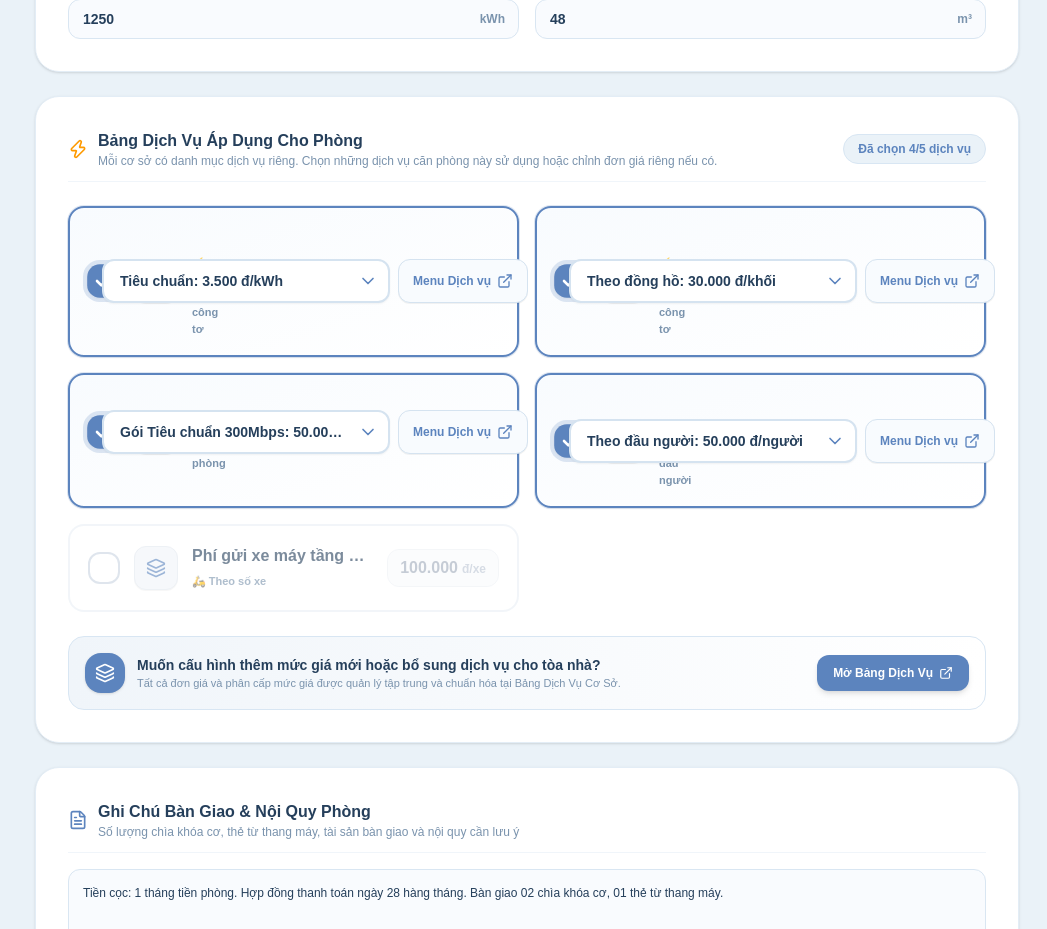
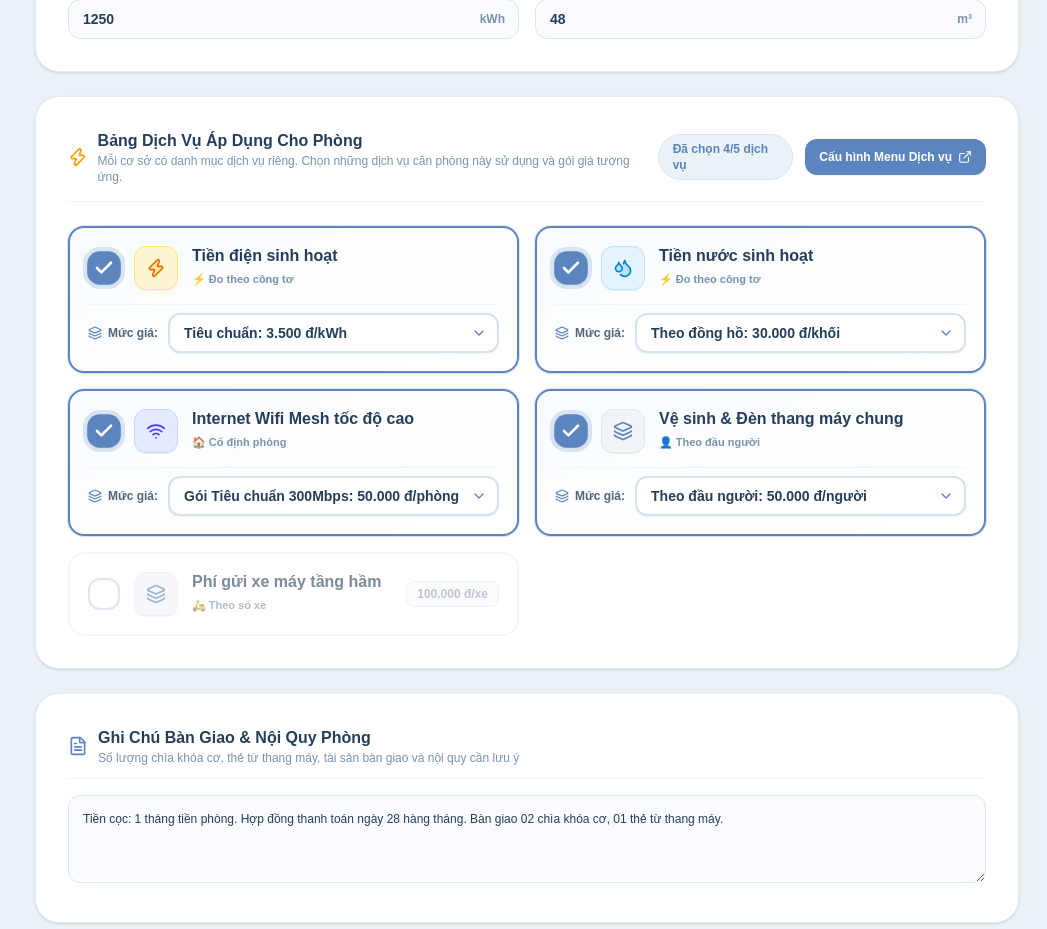
Before and after one commit to ngocnh05/honu_home, a Next.js app: page /rooms/P001/edit in a window 1280 px wide. Shown: the part 1620-2549 px from the top of the page, without its empty margins (233-1280 px from the left). Built offline with nearby package versions, Linux system fonts and the light colour scheme.

Commit message:
refactor(rooms): consolidate menu button into header and use 2-tier card layout to prevent text clipping

```diff
--- a/src/components/rooms/create-room-view.tsx
+++ b/src/components/rooms/create-room-view.tsx
@@ -1217,7 +1217,7 @@ export function CreateRoomView() {
 
         {/* 5. Card: Bảng Dịch Vụ Áp Dụng Cho Căn Hộ */}
         <div className="bg-white rounded-3xl border border-[#E3EDF6] shadow-sm p-8 space-y-6 w-full">
-          <div className="flex flex-col sm:flex-row sm:items-center justify-between gap-2 pb-3 border-b border-[#F0F5FA]">
+          <div className="flex flex-col sm:flex-row sm:items-center justify-between gap-3 pb-4 border-b border-[#F0F5FA]">
             <div className="flex items-center gap-2.5">
               <Zap className="w-5 h-5 text-amber-500" />
               <div>
@@ -1225,16 +1225,27 @@ export function CreateRoomView() {
                   Bảng Dịch Vụ Áp Dụng Cho Phòng
                 </h3>
                 <p className="text-xs text-[#7A93AD]">
-                  Mỗi cơ sở có danh mục dịch vụ riêng. Chọn những dịch vụ căn phòng này sử dụng hoặc chỉnh đơn giá riêng nếu có.
+                  Mỗi cơ sở có danh mục dịch vụ riêng. Chọn những dịch vụ căn phòng này sử dụng và gói giá tương ứng.
                 </p>
               </div>
             </div>
-            <span className="text-xs font-bold text-[#5C84BE] bg-[#EAF2F8] px-3.5 py-1.5 rounded-full border border-[#D8E6F3] self-start sm:self-center">
-              Đã chọn {roomServices.filter((s) => s.selected).length}/{roomServices.length} dịch vụ
-            </span>
+
+            <div className="flex items-center gap-3 self-start sm:self-center">
+              <span className="text-xs font-bold text-[#5C84BE] bg-[#EAF2F8] px-3.5 py-1.5 rounded-full border border-[#D8E6F3]">
+                Đã chọn {roomServices.filter((s) => s.selected).length}/{roomServices.length} dịch vụ
+              </span>
+              <Link
+                href="/services"
+                className="h-9 px-3.5 rounded-xl bg-[#5C84BE] hover:bg-[#4A72AC] text-white text-xs font-bold shadow-xs hover:shadow-md transition-all flex items-center gap-1.5 cursor-pointer shrink-0"
+                title="Quản lý và thêm sửa biểu giá tại Menu Dịch vụ cơ sở"
+              >
+                <span>Cấu hình Menu Dịch vụ</span>
+                <ExternalLink className="w-3.5 h-3.5" />
+              </Link>
+            </div>
           </div>
 
-          {/* Danh sách checkbox dịch vụ của cơ sở */}
+          {/* Danh sách checkbox dịch vụ của cơ sở (Bố cục 2 tầng: Tầng 1 Tên đầy đủ không bị che, Tầng 2 Combobox to rộng 100%) */}
           <div className="grid grid-cols-1 md:grid-cols-2 gap-4">
             {roomServices.map((srv) => {
               const isElec = srv.name.toLowerCase().includes("điện");
@@ -1247,16 +1258,16 @@ export function CreateRoomView() {
               return (
                 <div
                   key={srv.id}
-                  className={`p-4 sm:p-4.5 rounded-2xl border-2 transition-all flex flex-col justify-between gap-3.5 ${
+                  className={`p-4 sm:p-5 rounded-2xl border-2 transition-all flex flex-col justify-between gap-3.5 ${
                     srv.selected
                       ? "border-[#5C84BE] bg-gradient-to-br from-[#F8FBFE] to-white shadow-xs ring-1 ring-[#5C84BE]/20"
                       : "border-[#EAF0F6] bg-white opacity-60 hover:opacity-100 hover:border-slate-300"
                   }`}
                 >
-                  {/* Hàng 1: Nút Checkbox to, Icon to, Tên dịch vụ, và Chọn mức giá dạng Combobox to */}
-                  <div className="flex flex-col sm:flex-row sm:items-center justify-between gap-3.5">
+                  {/* TẦNG 1: Tên dịch vụ hiển thị trọn vẹn, không bao giờ bị cắt chữ/che chữ */}
+                  <div className="flex items-center justify-between gap-3">
                     <div className="flex items-center gap-3.5 min-w-0">
-                      {/* Nút Checkbox to rõ: Bấm trực tiếp vào đây để bật/tắt dịch vụ */}
+                      {/* Nút Checkbox to rõ */}
                       <button
                         type="button"
                         onClick={() => toggleRoomService(srv.id)}
@@ -1270,7 +1281,7 @@ export function CreateRoomView() {
                         {srv.selected && <Check className="w-5 h-5 stroke-[3]" />}
                       </button>
 
-                      {/* Icon Dịch vụ (Click để toggle nhanh) */}
+                      {/* Icon Dịch vụ */}
                       <div
                         onClick={() => toggleRoomService(srv.id)}
                         className={`w-11 h-11 rounded-xl flex items-center justify-center shrink-0 shadow-2xs cursor-pointer select-none transition-transform hover:scale-105 ${
@@ -1300,7 +1311,7 @@ export function CreateRoomView() {
                         onClick={() => toggleRoomService(srv.id)}
                         className="min-w-0 cursor-pointer select-none"
                       >
-                        <span className="text-sm sm:text-base font-black text-[#253F5B] block truncate hover:text-[#5C84BE] transition-colors">
+                        <span className="text-sm sm:text-base font-black text-[#253F5B] block hover:text-[#5C84BE] transition-colors leading-tight">
                           {srv.name}
                         </span>
                         <span className="text-[11px] text-[#7A93AD] font-bold inline-flex items-center gap-1 mt-0.5">
@@ -1315,15 +1326,28 @@ export function CreateRoomView() {
                       </div>
                     </div>
 
-                    {/* Vùng chọn mức giá Combobox TO hoặc hiển thị đơn giá chuẩn khi không có nhiều gói */}
-                    {srv.selected && srv.priceOptions && srv.priceOptions.length > 0 ? (
-                      <div className="flex items-center gap-2 w-full sm:w-auto shrink-0 justify-end">
-                        {/* Combobox TO, RỘNG, DỄ BẤM - KHÔNG BỊ TRÙNG LẶP */}
-                        <div className="relative w-full sm:w-72">
+                    {/* Khi chưa tick chọn: hiển thị nhãn giá tham chiếu */}
+                    {!srv.selected && (
+                      <span className="text-xs font-bold font-mono text-slate-400 bg-slate-50 px-2.5 py-1 rounded-lg border border-slate-200 shrink-0">
+                        {formatPrice(srv.price)} {srv.unit}
+                      </span>
+                    )}
+                  </div>
+
+                  {/* TẦNG 2: COMBOBOX LỰA CHỌN MỨC GIÁ RỘNG THOẢI MÁI, KHÔNG BỊ CO CỤM */}
+                  {srv.selected && (
+                    <div className="pt-2 border-t border-[#EDF4FA] flex items-center gap-2.5">
+                      <div className="flex items-center gap-1.5 text-xs font-bold text-[#526579] shrink-0">
+                        <Layers className="w-3.5 h-3.5 text-[#5C84BE]" />
+                        <span className="hidden sm:inline">Mức giá:</span>
+                      </div>
+
+                      {srv.priceOptions && srv.priceOptions.length > 0 ? (
+                        <div className="relative flex-1">
                           <select
                             value={srv.selectedOptionId || srv.priceOptions[0]?.id}
                             onChange={(e) => handleServiceOptionChange(srv.id, e.target.value)}
-                            className="w-full h-11 pl-4 pr-10 rounded-xl border-2 border-[#D5E3F0] bg-white text-xs sm:text-sm font-bold text-[#253F5B] hover:border-[#5C84BE] focus:border-[#5C84BE] focus:ring-3 focus:ring-[#5C84BE]/20 outline-none transition-all cursor-pointer shadow-xs appearance-none truncate"
+                            className="w-full h-10 pl-3.5 pr-9 rounded-xl border-2 border-[#D5E3F0] bg-white text-xs sm:text-sm font-bold text-[#253F5B] hover:border-[#5C84BE] focus:border-[#5C84BE] focus:ring-3 focus:ring-[#5C84BE]/20 outline-none transition-all cursor-pointer shadow-xs appearance-none"
                           >
                             {srv.priceOptions.map((opt) => (
                               <option key={opt.id} value={opt.id} className="py-1">
@@ -1331,76 +1355,21 @@ export function CreateRoomView() {
                               </option>
                             ))}
                           </select>
-                          <ChevronDown className="w-5 h-5 text-[#5C84BE] pointer-events-none absolute right-3 top-1/2 -translate-y-1/2" />
+                          <ChevronDown className="w-4 h-4 text-[#5C84BE] pointer-events-none absolute right-3 top-1/2 -translate-y-1/2" />
                         </div>
-
-                        {/* Nút sang Menu Dịch Vụ */}
-                        <Link
-                          href="/services"
-                          className="h-11 px-3.5 rounded-xl border border-[#D5E3F0] bg-[#F8FBFE] hover:bg-[#EDF4FA] text-[#5C84BE] text-xs font-bold shrink-0 flex items-center gap-1.5 transition-colors shadow-2xs"
-                          title="Quản lý và thêm mức giá mới tại Menu Dịch vụ"
-                        >
-                          <span className="hidden sm:inline">Menu Dịch vụ</span>
-                          <ExternalLink className="w-4 h-4" />
-                        </Link>
-                      </div>
-                    ) : srv.selected ? (
-                      <div className="flex items-center gap-3 shrink-0 self-end sm:self-center">
-                        <div className="flex items-baseline gap-1 bg-[#F4F8FC] px-3.5 py-2 rounded-xl border border-[#E3EDF6]">
-                          <span className="text-base sm:text-lg font-black font-mono text-[#5C84BE]">
-                            {formatPrice(srv.price)}
-                          </span>
-                          <span className="text-xs font-black text-[#253F5B]">
-                            {srv.unit}
+                      ) : (
+                        <div className="flex-1 flex items-center justify-between bg-white px-3.5 py-2 rounded-xl border border-[#D5E3F0] text-xs font-bold text-[#253F5B]">
+                          <span>Mặc định cơ sở</span>
+                          <span className="font-mono text-[#5C84BE] font-black">
+                            {formatPrice(srv.price)} {srv.unit}
                           </span>
                         </div>
-                        <Link
-                          href="/services"
-                          className="h-10 px-3 rounded-xl border border-[#D5E3F0] bg-[#F8FBFE] hover:bg-[#EDF4FA] text-[#5C84BE] text-xs font-bold shrink-0 flex items-center gap-1 transition-colors"
-                        >
-                          <span>Menu Dịch vụ</span>
-                          <ExternalLink className="w-3.5 h-3.5" />
-                        </Link>
-                      </div>
-                    ) : (
-                      /* Khi chưa chọn: hiển thị mờ đơn vị cơ sở */
-                      <div className="flex items-baseline gap-1 bg-slate-50 px-3 py-1.5 rounded-xl border border-slate-200 opacity-60 shrink-0 self-end sm:self-center">
-                        <span className="text-sm sm:text-base font-bold font-mono text-slate-500">
-                          {formatPrice(srv.price)}
-                        </span>
-                        <span className="text-xs font-bold text-slate-400">
-                          {srv.unit}
-                        </span>
-                      </div>
-                    )}
-                  </div>
+                      )}
+                    </div>
+                  )}
                 </div>
               );
             })}
-          </div>
-
-          {/* Banner Hướng Dẫn Quản Lý Bảng Giá Dịch Vụ Cơ Sở */}
-          <div className="p-4 rounded-2xl bg-gradient-to-r from-[#F0F5FA] to-white border border-[#D8E6F3] flex flex-col sm:flex-row sm:items-center justify-between gap-3 text-xs text-[#526579]">
-            <div className="flex items-center gap-3">
-              <div className="w-10 h-10 rounded-2xl bg-[#5C84BE] text-white flex items-center justify-center shrink-0 shadow-sm">
-                <Layers className="w-5 h-5" />
-              </div>
-              <div>
-                <span className="font-bold text-[#253F5B] block text-xs sm:text-sm">
-                  Muốn cấu hình thêm mức giá mới hoặc bổ sung dịch vụ cho tòa nhà?
-                </span>
-                <span className="text-[11px] text-[#7A93AD]">
-                  Tất cả đơn giá và phân cấp mức giá được quản lý tập trung và chuẩn hóa tại Bảng Dịch Vụ Cơ Sở.
-                </span>
-              </div>
-            </div>
-            <Link
-              href="/services"
-              className="px-4 py-2.5 rounded-xl bg-[#5C84BE] hover:bg-[#4A72AC] text-white font-bold text-xs shadow-md hover:shadow-lg transition-all shrink-0 flex items-center justify-center gap-1.5 cursor-pointer"
-            >
-              <span>Mở Menu Bảng Giá Dịch Vụ</span>
-              <span>↗</span>
-            </Link>
           </div>
         </div>
 
--- a/src/components/rooms/edit-room-view.tsx
+++ b/src/components/rooms/edit-room-view.tsx
@@ -1267,7 +1267,7 @@ export function EditRoomView({ room }: EditRoomViewProps) {
 
         {/* 5. Card: Bảng Dịch Vụ Áp Dụng Cho Căn Hộ */}
         <div className="bg-white rounded-3xl border border-[#E3EDF6] shadow-sm p-8 space-y-6 w-full">
-          <div className="flex flex-col sm:flex-row sm:items-center justify-between gap-2 pb-3 border-b border-[#F0F5FA]">
+          <div className="flex flex-col sm:flex-row sm:items-center justify-between gap-3 pb-4 border-b border-[#F0F5FA]">
             <div className="flex items-center gap-2.5">
               <Zap className="w-5 h-5 text-amber-500" />
               <div>
@@ -1275,16 +1275,27 @@ export function EditRoomView({ room }: EditRoomViewProps) {
                   Bảng Dịch Vụ Áp Dụng Cho Phòng
                 </h3>
                 <p className="text-xs text-[#7A93AD]">
-                  Mỗi cơ sở có danh mục dịch vụ riêng. Chọn những dịch vụ căn phòng này sử dụng hoặc chỉnh đơn giá riêng nếu có.
+                  Mỗi cơ sở có danh mục dịch vụ riêng. Chọn những dịch vụ căn phòng này sử dụng và gói giá tương ứng.
                 </p>
               </div>
             </div>
-            <span className="text-xs font-bold text-[#5C84BE] bg-[#EAF2F8] px-3.5 py-1.5 rounded-full border border-[#D8E6F3] self-start sm:self-center">
-              Đã chọn {roomServices.filter((s) => s.selected).length}/{roomServices.length} dịch vụ
-            </span>
+
+            <div className="flex items-center gap-3 self-start sm:self-center">
+              <span className="text-xs font-bold text-[#5C84BE] bg-[#EAF2F8] px-3.5 py-1.5 rounded-full border border-[#D8E6F3]">
+                Đã chọn {roomServices.filter((s) => s.selected).length}/{roomServices.length} dịch vụ
+              </span>
+              <Link
+                href="/services"
+                className="h-9 px-3.5 rounded-xl bg-[#5C84BE] hover:bg-[#4A72AC] text-white text-xs font-bold shadow-xs hover:shadow-md transition-all flex items-center gap-1.5 cursor-pointer shrink-0"
+                title="Quản lý và thêm sửa biểu giá tại Menu Dịch vụ cơ sở"
+              >
+                <span>Cấu hình Menu Dịch vụ</span>
+                <ExternalLink className="w-3.5 h-3.5" />
+              </Link>
+            </div>
           </div>
 
-          {/* Danh sách checkbox dịch vụ của cơ sở */}
+          {/* Danh sách checkbox dịch vụ của cơ sở (Bố cục 2 tầng: Tầng 1 Tên đầy đủ không bị che, Tầng 2 Combobox to rộng 100%) */}
           <div className="grid grid-cols-1 md:grid-cols-2 gap-4">
             {roomServices.map((srv) => {
               const isElec = srv.name.toLowerCase().includes("điện");
@@ -1303,10 +1314,10 @@ export function EditRoomView({ room }: EditRoomViewProps) {
                       : "border-[#EAF0F6] bg-white opacity-60 hover:opacity-100 hover:border-slate-300"
                   }`}
                 >
-                  {/* Hàng 1: Nút Checkbox to, Icon to, Tên dịch vụ, và Chọn mức giá dạng Combobox to */}
-                  <div className="flex flex-col sm:flex-row sm:items-center justify-between gap-3.5">
+                  {/* TẦNG 1: Tên dịch vụ hiển thị trọn vẹn, không bao giờ bị cắt chữ/che chữ */}
+                  <div className="flex items-center justify-between gap-3">
                     <div className="flex items-center gap-3.5 min-w-0">
-                      {/* Nút Checkbox to rõ: Bấm trực tiếp vào đây để bật/tắt dịch vụ */}
+                      {/* Nút Checkbox to rõ */}
                       <button
                         type="button"
                         onClick={() => toggleRoomService(srv.id)}
@@ -1320,7 +1331,7 @@ export function EditRoomView({ room }: EditRoomViewProps) {
                         {srv.selected && <Check className="w-5 h-5 stroke-[3]" />}
                       </button>
 
-                      {/* Icon Dịch vụ (Click để toggle nhanh) */}
+                      {/* Icon Dịch vụ */}
                       <div
                         onClick={() => toggleRoomService(srv.id)}
                         className={`w-11 h-11 rounded-xl flex items-center justify-center shrink-0 shadow-2xs cursor-pointer select-none transition-transform hover:scale-105 ${
@@ -1350,7 +1361,7 @@ export function EditRoomView({ room }: EditRoomViewProps) {
                         onClick={() => toggleRoomService(srv.id)}
                         className="min-w-0 cursor-pointer select-none"
                       >
-                        <span className="text-sm sm:text-base font-black text-[#253F5B] block truncate hover:text-[#5C84BE] transition-colors">
+                        <span className="text-sm sm:text-base font-black text-[#253F5B] block hover:text-[#5C84BE] transition-colors leading-tight">
                           {srv.name}
                         </span>
                         <span className="text-[11px] text-[#7A93AD] font-bold inline-flex items-center gap-1 mt-0.5">
@@ -1365,15 +1376,28 @@ export function EditRoomView({ room }: EditRoomViewProps) {
                       </div>
                     </div>
 
-                    {/* Vùng chọn mức giá Combobox TO hoặc hiển thị đơn giá chuẩn khi không có nhiều gói */}
-                    {srv.selected && srv.priceOptions && srv.priceOptions.length > 0 ? (
-                      <div className="flex items-center gap-2 w-full sm:w-auto shrink-0 justify-end">
-                        {/* Combobox TO, RỘNG, DỄ BẤM - KHÔNG BỊ TRÙNG LẶP */}
-                        <div className="relative w-full sm:w-72">
+                    {/* Khi chưa tick chọn: hiển thị nhãn giá tham chiếu */}
+                    {!srv.selected && (
+                      <span className="text-xs font-bold font-mono text-slate-400 bg-slate-50 px-2.5 py-1 rounded-lg border border-slate-200 shrink-0">
+                        {formatPrice(srv.price)} {srv.unit}
+                      </span>
+                    )}
+                  </div>
+
+                  {/* TẦNG 2: COMBOBOX LỰA CHỌN MỨC GIÁ RỘNG THOẢI MÁI, KHÔNG BỊ CO CỤM */}
+                  {srv.selected && (
+                    <div className="pt-2 border-t border-[#EDF4FA] flex items-center gap-2.5">
+                      <div className="flex items-center gap-1.5 text-xs font-bold text-[#526579] shrink-0">
+                        <Layers className="w-3.5 h-3.5 text-[#5C84BE]" />
+                        <span className="hidden sm:inline">Mức giá:</span>
+                      </div>
+
+                      {srv.priceOptions && srv.priceOptions.length > 0 ? (
+                        <div className="relative flex-1">
                           <select
                             value={srv.selectedOptionId || srv.priceOptions[0]?.id}
                             onChange={(e) => handleServiceOptionChange(srv.id, e.target.value)}
-                            className="w-full h-11 pl-4 pr-10 rounded-xl border-2 border-[#D5E3F0] bg-white text-xs sm:text-sm font-bold text-[#253F5B] hover:border-[#5C84BE] focus:border-[#5C84BE] focus:ring-3 focus:ring-[#5C84BE]/20 outline-none transition-all cursor-pointer shadow-xs appearance-none truncate"
+                            className="w-full h-10 pl-3.5 pr-9 rounded-xl border-2 border-[#D5E3F0] bg-white text-xs sm:text-sm font-bold text-[#253F5B] hover:border-[#5C84BE] focus:border-[#5C84BE] focus:ring-3 focus:ring-[#5C84BE]/20 outline-none transition-all cursor-pointer shadow-xs appearance-none"
                           >
                             {srv.priceOptions.map((opt) => (
                               <option key={opt.id} value={opt.id} className="py-1">
@@ -1381,76 +1405,21 @@ export function EditRoomView({ room }: EditRoomViewProps) {
                               </option>
                             ))}
                           </select>
-                          <ChevronDown className="w-5 h-5 text-[#5C84BE] pointer-events-none absolute right-3 top-1/2 -translate-y-1/2" />
+                          <ChevronDown className="w-4 h-4 text-[#5C84BE] pointer-events-none absolute right-3 top-1/2 -translate-y-1/2" />
                         </div>
-
-                        {/* Nút sang Menu Dịch Vụ */}
-                        <Link
-                          href="/services"
-                          className="h-11 px-3.5 rounded-xl border border-[#D5E3F0] bg-[#F8FBFE] hover:bg-[#EDF4FA] text-[#5C84BE] text-xs font-bold shrink-0 flex items-center gap-1.5 transition-colors shadow-2xs"
-                          title="Quản lý và thêm mức giá mới tại Menu Dịch vụ"
-                        >
-                          <span className="hidden sm:inline">Menu Dịch vụ</span>
-                          <ExternalLink className="w-4 h-4" />
-                        </Link>
-                      </div>
-                    ) : srv.selected ? (
-                      <div className="flex items-center gap-3 shrink-0 self-end sm:self-center">
-                        <div className="flex items-baseline gap-1 bg-[#F4F8FC] px-3.5 py-2 rounded-xl border border-[#E3EDF6]">
-                          <span className="text-base sm:text-lg font-black font-mono text-[#5C84BE]">
-                            {formatPrice(srv.price)}
-                          </span>
-                          <span className="text-xs font-black text-[#253F5B]">
-                            {srv.unit}
+                      ) : (
+                        <div className="flex-1 flex items-center justify-between bg-white px-3.5 py-2 rounded-xl border border-[#D5E3F0] text-xs font-bold text-[#253F5B]">
+                          <span>Mặc định cơ sở</span>
+                          <span className="font-mono text-[#5C84BE] font-black">
+                            {formatPrice(srv.price)} {srv.unit}
                           </span>
                         </div>
-                        <Link
-                          href="/services"
-                          className="h-10 px-3 rounded-xl border border-[#D5E3F0] bg-[#F8FBFE] hover:bg-[#EDF4FA] text-[#5C84BE] text-xs font-bold shrink-0 flex items-center gap-1 transition-colors"
-                        >
-                          <span>Menu Dịch vụ</span>
-                          <ExternalLink className="w-3.5 h-3.5" />
-                        </Link>
-                      </div>
-                    ) : (
-                      /* Khi chưa chọn: hiển thị mờ đơn vị cơ sở */
-                      <div className="flex items-baseline gap-1 bg-slate-50 px-3 py-1.5 rounded-xl border border-slate-200 opacity-60 shrink-0 self-end sm:self-center">
-                        <span className="text-sm sm:text-base font-bold font-mono text-slate-500">
-                          {formatPrice(srv.price)}
-                        </span>
-                        <span className="text-xs font-bold text-slate-400">
-                          {srv.unit}
-                        </span>
-                      </div>
-                    )}
-                  </div>
+                      )}
+                    </div>
+                  )}
                 </div>
               );
             })}
-          </div>
-
-          {/* Banner Hướng Dẫn Quản Lý Bảng Giá Dịch Vụ Cơ Sở */}
-          <div className="p-4 rounded-2xl bg-gradient-to-r from-[#F0F5FA] to-white border border-[#D8E6F3] flex flex-col sm:flex-row sm:items-center justify-between gap-3 text-xs text-[#526579]">
-            <div className="flex items-center gap-3">
-              <div className="w-10 h-10 rounded-2xl bg-[#5C84BE] text-white flex items-center justify-center shrink-0 shadow-sm">
-                <Layers className="w-5 h-5" />
-              </div>
-              <div>
-                <span className="font-bold text-[#253F5B] block text-xs sm:text-sm">
-                  Muốn cấu hình thêm mức giá mới hoặc bổ sung dịch vụ cho tòa nhà?
-                </span>
-                <span className="text-[11px] text-[#7A93AD]">
-                  Tất cả đơn giá và phân cấp mức giá được quản lý tập trung và chuẩn hóa tại Bảng Dịch Vụ Cơ Sở.
-                </span>
-              </div>
-            </div>
-            <Link
-              href="/services"
-              className="px-4 py-2.5 rounded-xl bg-[#5C84BE] hover:bg-[#4A72AC] text-white font-bold text-xs shadow-md hover:shadow-lg transition-all shrink-0 flex items-center justify-center gap-1.5 cursor-pointer"
-            >
-              <span>Mở Bảng Dịch Vụ</span>
-              <ExternalLink className="w-3.5 h-3.5" />
-            </Link>
           </div>
         </div>
 
```
